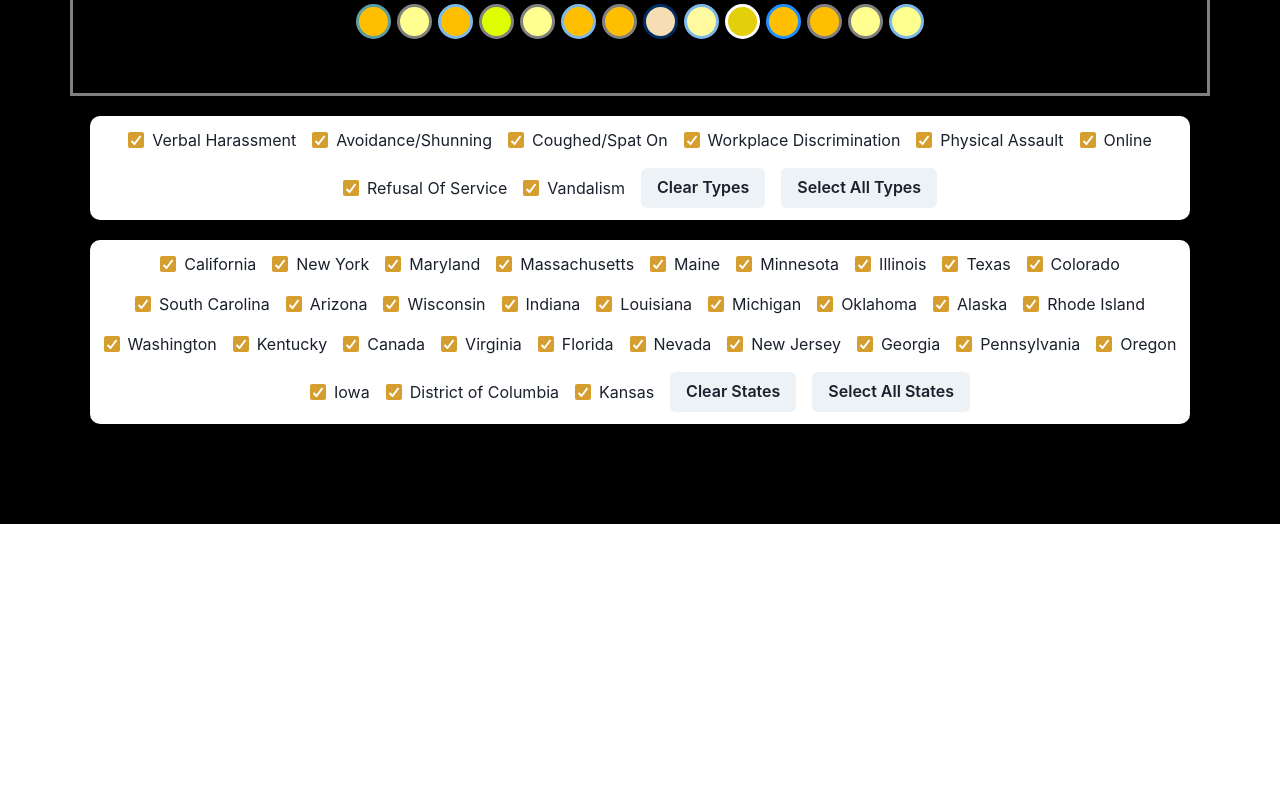
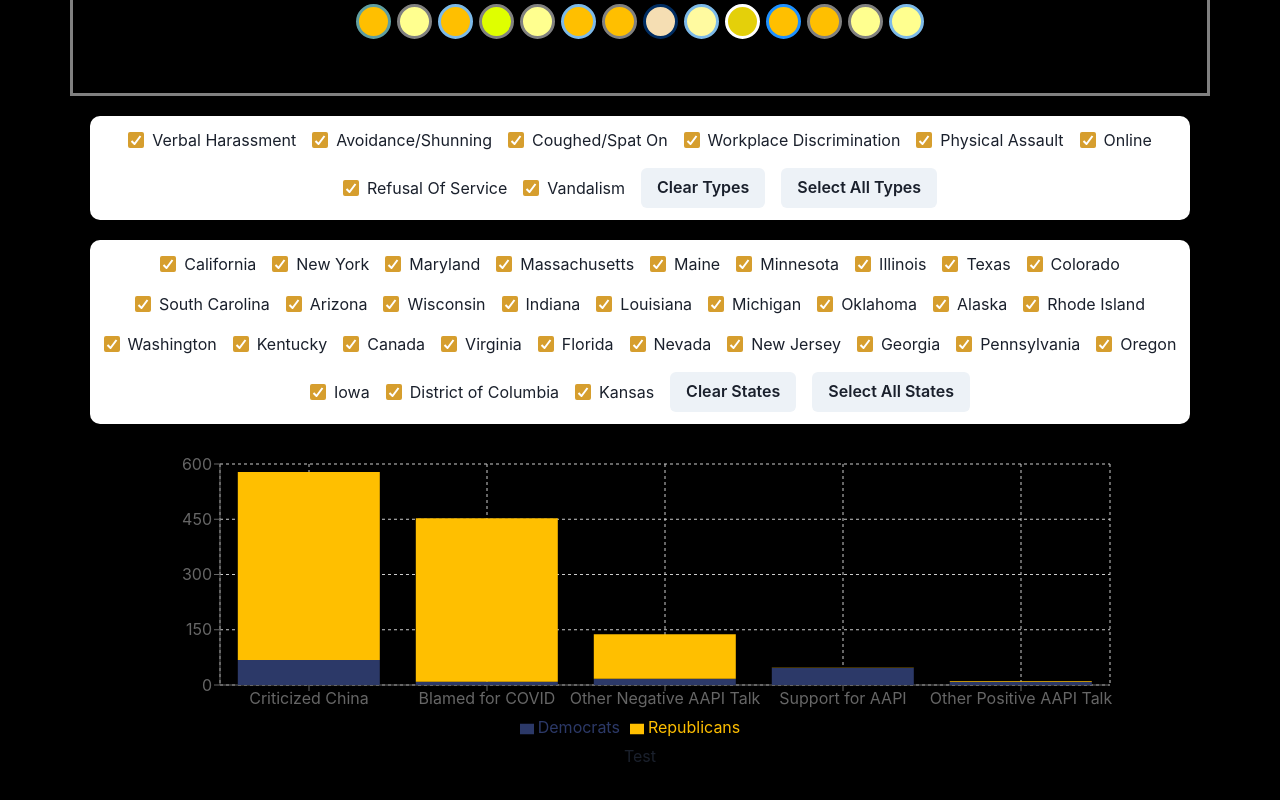
Before and after one commit to rolandyangg/vizAsianHate, a Next.js app: page / in a window 1280 px wide. Shown: the part 608-1408 px from the top of the page. Before the commit the page ends 1132 px from the top, so only its background shows below. Built offline with nearby package versions, Linux system fonts and the light colour scheme.

Commit message:
Political Tweets BarChart

```diff
--- a/package.json
+++ b/package.json
@@ -19,7 +19,10 @@
     "react": "17.0.2",
     "react-dom": "17.0.2",
     "react-mapbox-gl": "^5.1.1",
-    "react-papaparse": "^3.17.0"
+    "react-papaparse": "^3.17.0",
+    "react-tagcloud": "^2.1.1",
+    "recharts": "^2.0.10",
+    "vader-sentiment": "^1.1.3"
   },
   "devDependencies": {
     "@types/react": "^17.0.15",
--- /dev/null
+++ b/src/components/twitter/asianhatetweetdata.js
@@ -0,0 +1,39 @@
+const politicsTweetData = [
+    {
+        "Category": "Criticized China",
+        "# of Tweets": 578,
+        "Percentage": 47.10,
+        "Democrats": 68, // 11.80,
+        "Republicans": 510 // 88.20
+    },
+    {
+        "Category": "Blamed for COVID",
+        "# of Tweets": 453,
+        "Percentage": 37.00,
+        "Democrats": 9, // 2.00,
+        "Republicans": 444// 98.00
+    },
+    {
+        "Category": "Other Negative AAPI Talk",
+        "# of Tweets": 138,
+        "Percentage": 11.20,
+        "Democrats": 17, // 13.00,
+        "Republicans": 121// 87.00
+    },
+    {
+        "Category": "Support for AAPI",
+        "# of Tweets": 47,
+        "Percentage": 3.80,
+        "Democrats":  46, // 97.90,
+        "Republicans": 1// 2.10
+    },
+    {
+        "Category": "Other Positive AAPI Talk",
+        "# of Tweets": 11,
+        "Percentage": 0.90,
+        "Democrats": 9, // 81.80,
+        "Republicans": 2 // 18.20
+    }
+]
+
+export default politicsTweetData;
--- a/src/components/twitter/gtechdata.jsx
+++ /dev/null
@@ -1,5 +0,0 @@
-import React from "react";
-
-export default function GTechData() {
-	return <></>;
-}
--- /dev/null
+++ b/src/components/twitter/politicsgraph.jsx
@@ -0,0 +1,43 @@
+/* eslint-disable no-unused-vars */
+import { Box, Text } from "@chakra-ui/react"
+import {
+	BarChart,
+	Bar,
+	Cell,
+	XAxis,
+	YAxis,
+	CartesianGrid,
+	Tooltip,
+	Legend,
+	ResponsiveContainer
+} from 'recharts';
+import { PureComponent } from 'react';
+
+import PoliticsTweetData from "./asianhatetweetdata"
+
+export default function PoliticsGraph() {
+	return (
+		<Box>
+			<BarChart
+			width={1000}
+			height={300}
+			data={PoliticsTweetData}
+			margin={{
+				top: 20,
+				right: 30,
+				left: 20,
+				bottom: 5
+			}}
+			>
+			<CartesianGrid stroke="#ccc" strokeDasharray="3 3" />
+			<XAxis dataKey="Category" />
+			<YAxis dataKey="# of Tweets"/>
+			<Tooltip />
+			<Legend />
+			<Bar dataKey="Democrats" stackId="a" fill="#2c3968" />
+			<Bar dataKey="Republicans" stackId="a" fill="#FFBF00" />
+			</BarChart>
+			<Text>Test</Text>
+		</Box>
+    );
+}
--- a/src/pages/index.jsx
+++ b/src/pages/index.jsx
@@ -5,6 +5,8 @@ import {
 import React from "react";
 import Container from "../components/layout/container"
 import BubbleGraph from "../components/bubblegraph/bubblegraph"
+// import Mapbox from "../components/mapbox"
+import PoliticsGraph from "../components/twitter/politicsgraph"
 
 export default function Home() {
  return (
@@ -12,6 +14,8 @@ export default function Home() {
       <Box justify="center" align="center">
         <Text>Bubble Graph</Text>
         <BubbleGraph/>
+        {/* <Mapbox /> */}
+        <PoliticsGraph/>
       </Box>
     </Container>
   )
```
Also changed, not shown: 1 other file (tests, documents, lock files or other folders).
